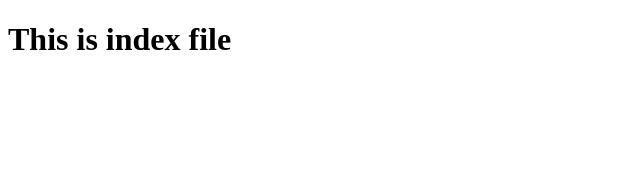
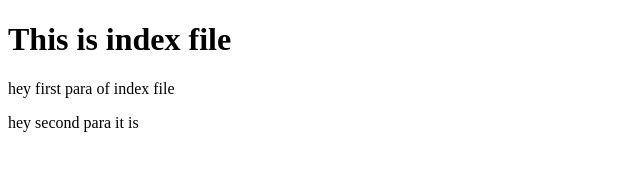
Before and after one commit to swetakj29/git-test, a plain HTML site: page index.html in a window 1280 px wide. Shown: the whole page, without its empty margins (0-640 px from the left). Drawn offline with Linux system fonts and the light colour scheme.

Commit message:
first commit

```diff
--- a/index.html
+++ b/index.html
@@ -3,5 +3,7 @@
     <head></head>
     <body>
         <h1>This is index file</h1>
+        <p> hey first para of index file</p>
+        <p> hey second para it is</p>
     </body>
 </html>
```
Also changed, not shown: anyway.html (added, +5 -0 lines).
